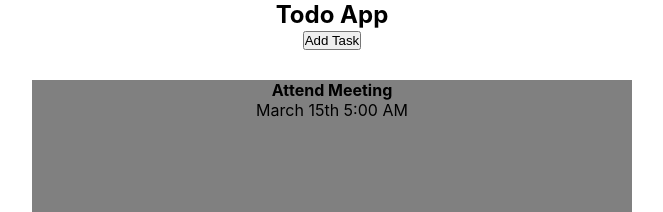
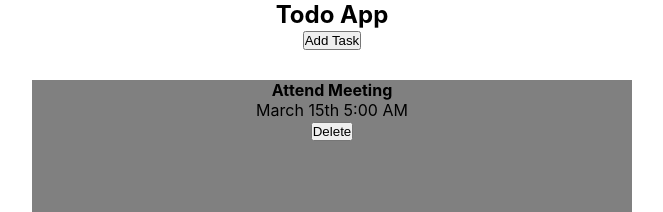
Before and after one commit to jad-amine/React-Todo-App, a React (Create React App) app: page / in a window 1280 px wide. Shown: the top 212 px of the page, without its empty margins (308-971 px from the left). Built offline with nearby package versions, Linux system fonts and the light colour scheme; data requests are answered from the project's data file.

Commit message:
Added DeleteTask component

```diff
--- a/src/App.js
+++ b/src/App.js
@@ -1,6 +1,7 @@
 import { useEffect, useState } from "react";
 import "./App.css";
 import AddTask from "./components/AddTask";
+import DeleteButton from "./components/DeleteButton";
 const App = () => {
   const [tasks, setTasks] = useState([]);
   const [showAddTask, setShowAddTask] = useState(false);
@@ -42,11 +43,29 @@ const App = () => {
     }
   };
 
+  // Delete task function
+  const deleteTask = async (id) => {
+    const res = await fetch("http://localhost:8000/tasks/" + id, {
+      method: "DELETE",
+    });
+    if (res.status == 200) {
+      alert("task deleted");
+    } else {
+      alert("Task not found");
+    }
+  };
+
   return (
     <div className="todo">
       <h2>Todo App</h2>
-      <button onClick={()=> setShowAddTask(!showAddTask)}>Add Task</button>
-      {showAddTask && <AddTask addTask={addTask} showAddTask={showAddTask} setShowAddTask={setShowAddTask}/>}
+      <button onClick={() => setShowAddTask(!showAddTask)}>Add Task</button>
+      {showAddTask && (
+        <AddTask
+          addTask={addTask}
+          showAddTask={showAddTask}
+          setShowAddTask={setShowAddTask}
+        />
+      )}
       <div className="tasks">
         {tasks &&
           tasks.map((task) => {
@@ -54,6 +73,7 @@ const App = () => {
               <div key={task.id} className="task">
                 <h4>{task.text}</h4>
                 <p>{task.day}</p>
+                <DeleteButton deleteTask={deleteTask} id={task.id} setTasks={setTasks} tasks={tasks}/>
               </div>
             );
           })}
--- a/src/components/AddTask.js
+++ b/src/components/AddTask.js
@@ -1,8 +1,15 @@
 import { useState } from "react";
 
-const AddTask = ({ AddTask, showAddTask, setShowAddTask }) => {
-  const [name, setName] = useState("");
+const AddTask = ({ addTask, showAddTask, setShowAddTask }) => {
+  const [text, setText] = useState("");
   const [day, setDay] = useState("");
+  const [reminder, setReminder] = useState(false);
+
+  const sendData = async (e) => {
+    e.preventDefault();
+    let task = { text, day, reminder };
+    addTask(task);
+  };
 
   return (
     <div className="addTask">
@@ -10,8 +17,8 @@ const AddTask = ({ AddTask, showAddTask, setShowAddTask }) => {
         <label>Task Name:</label>
         <input
           type="text"
-          onChange={(e) => setName(e.target.value)}
-          value={name}
+          onChange={(e) => setText(e.target.value)}
+          value={text}
           required
         />
         <label>Task Day:</label>
@@ -21,6 +28,13 @@ const AddTask = ({ AddTask, showAddTask, setShowAddTask }) => {
           onChange={(e) => setDay(e.target.value)}
           required
         />
+        <label htmlFor="">Reminder</label>
+        <input
+          type="checkbox"
+          value={reminder}
+          onChange={() => setReminder(!reminder)}
+        />
+        <input type="submit" value={"Post Task"} />
       </form>
     </div>
   );
--- /dev/null
+++ b/src/components/DeleteButton.js
@@ -0,0 +1,14 @@
+const DeleteButton = ({ deleteTask, id, setTasks, tasks }) => {
+  return (
+    <input
+      type="button"
+      onClick={() => {
+        deleteTask(id);
+        setTasks(tasks.filter((task) => task.id !== id));
+      }}
+      value={"Delete"}
+    />
+  );
+};
+
+export default DeleteButton;
```
